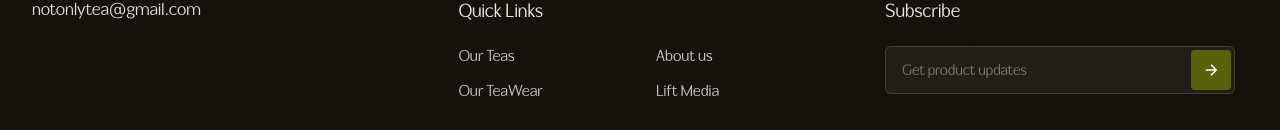
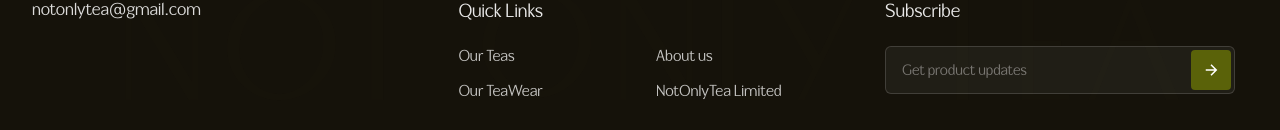
Before and after one commit to ivantang26/notonlytea, a Next.js app: page /jian-zhan in a window 1280 px wide. Shown: the part 4479-4609 px from the top of the page. Built offline with nearby package versions, Linux system fonts and the light colour scheme.

Commit message:
Updating the all right reserved

```diff
--- a/app/components/Footer.tsx
+++ b/app/components/Footer.tsx
@@ -31,8 +31,8 @@ export default function Footer() {
             </div>
             <div className={styles.linkColumn}>
               <a href="/about">About us</a>
-              <a href="https://liftmedia.com" target="_blank" rel="noopener noreferrer">
-                Lift Media
+              <a href="https://notonlytea.com" target="_blank" rel="noopener noreferrer">
+                NotOnlyTea Limited
               </a>
             </div>
           </div>
--- a/app/jian-zhan/JianZhan.module.css
+++ b/app/jian-zhan/JianZhan.module.css
@@ -266,10 +266,12 @@
   box-shadow: 0 30px 80px rgba(0, 0, 0, 0.6);
 }
 
-.scopeImage img {
+.scopeImage img,
+.scopeImage video {
   width: 100%;
   height: 100%;
   object-fit: cover;
+  display: block;
 }
 
 /* Master's Work Section */
```
